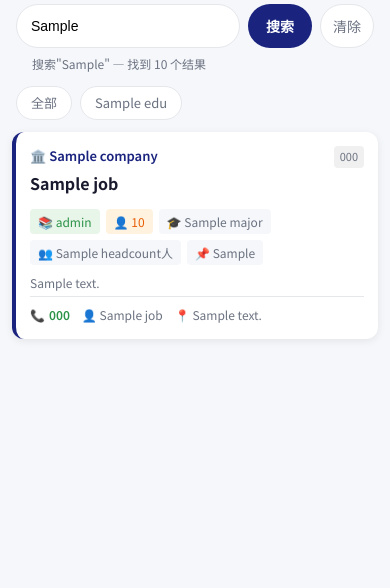
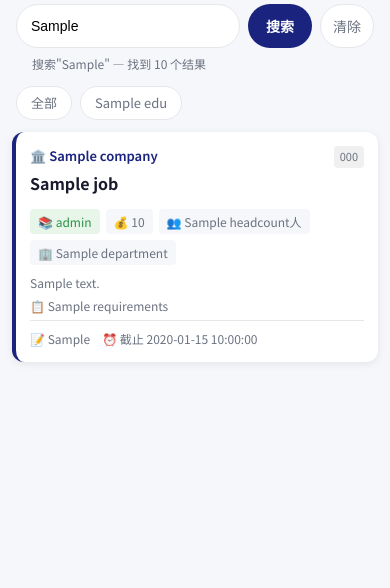
Before and after one commit to Ethen158/wuming-recruitment, a FastAPI app: template templates/public/government_jobs.html in a window 390 px wide. Shown: the part 132-720 px from the top of the page. Run offline with FastAPI, Linux system fonts and the light colour scheme; the template is opened without the code that fills it: most values are stand-ins (such as "Sample title", 1, 10 or a date in 2020); parts of the project's set-up code (start-up, migrations or seed data) failed here and were passed over.

Commit message:
fix: 修复征婚列表页KeyError和政务模板字段不匹配
- 征婚列表页：删除不存在的intro字段引用，改用habits显示
- 政务模板：移除不存在的数据库字段(contact_phone/contact_name/age_limit/major/other_conditions/address)
- 政务页面改为显示实际字段：salary, headcount, department, requirements, apply_method, apply_deadline
- 重启服务使代码生效

```diff
--- a/routes/matchmaker.py
+++ b/routes/matchmaker.py
@@ -48,13 +48,12 @@ async def matchmaker_list(request: Request, gender: str = "", page: int = 1):
         h = item["height"]
         e = item["education"]
         o = item["occupation"]
-        intro = item["intro"]
         cards += '<a href="/matchmaker/' + str(gid) + '" class="match-card">' + chr(10)
         cards += '<div class="match-avatar ' + g + '">' + gc + '</div>' + chr(10)
         cards += '<div>' + chr(10)
         cards += '<div class="match-name">' + str(a) + '岁 · ' + c + '</div>' + chr(10)
         cards += '<div class="match-meta">' + h + ' · ' + e + ' · ' + o + '</div>' + chr(10)
-        cards += '<div class="match-intro">' + intro + '</div>' + chr(10)
+        cards += '<div class="match-intro">' + str(item.get("habits", "")) + '</div>' + chr(10)
         cards += '</div>' + chr(10)
         cards += '</a>' + chr(10)
 
--- a/templates/public/government_jobs.html
+++ b/templates/public/government_jobs.html
@@ -334,33 +334,28 @@
             </div>
             <div class="gov-job-tags">
                 <span class="gov-tag gov-tag-edu">📚 {{ j.edu_level or '不限' }}</span>
-                {% if j.age_limit %}
-                <span class="gov-tag gov-tag-age">👤 {{ j.age_limit }}</span>
-                {% endif %}
-                {% if j.major %}
-                <span class="gov-tag">🎓 {{ j.major }}</span>
+                {% if j.salary %}
+                <span class="gov-tag">💰 {{ j.salary }}</span>
                 {% endif %}
                 {% if j.headcount %}
                 <span class="gov-tag">👥 {{ j.headcount }}人</span>
                 {% endif %}
-                {% if j.other_conditions %}
-                <span class="gov-tag">📌 {{ j.other_conditions }}</span>
+                {% if j.department %}
+                <span class="gov-tag">🏢 {{ j.department }}</span>
                 {% endif %}
             </div>
             {% if j.description %}
             <div style="font-size:12px;color:var(--text2);margin:4px 0;">{{ j.description[:100] }}{% if (j.description or '')|length > 100 %}...{% endif %}</div>
             {% endif %}
+            {% if j.requirements %}
+            <div style="font-size:12px;color:var(--text2);margin:4px 0;">📋 {{ j.requirements[:80] }}{% if (j.requirements or '')|length > 80 %}...{% endif %}</div>
+            {% endif %}
             <div class="gov-job-contact">
-                {% if j.contact_phone %}
-                <div class="gov-contact-item">
-                    📞 <a href="tel:{{ j.contact_phone }}" class="gov-contact-phone">{{ j.contact_phone }}</a>
-                </div>
+                {% if j.apply_method %}
+                <div class="gov-contact-item">📝 {{ j.apply_method }}</div>
                 {% endif %}
-                {% if j.contact_name %}
-                <div class="gov-contact-item">👤 {{ j.contact_name }}</div>
-                {% endif %}
-                {% if j.address %}
-                <div class="gov-contact-item">📍 {{ j.address[:30] }}</div>
+                {% if j.apply_deadline %}
+                <div class="gov-contact-item">⏰ 截止 {{ j.apply_deadline }}</div>
                 {% endif %}
             </div>
         </div>
```
Also changed, not shown: 1 other file.
